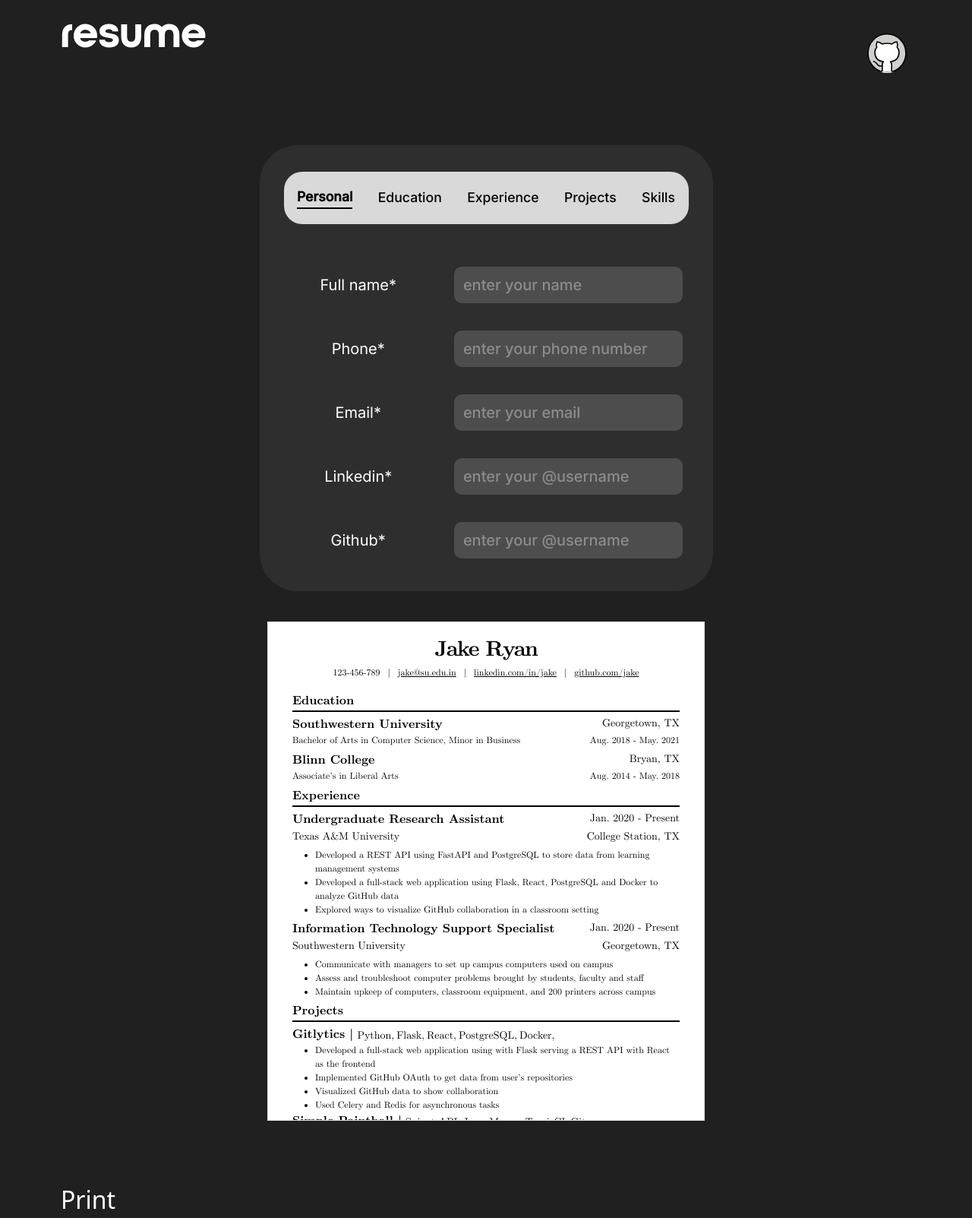
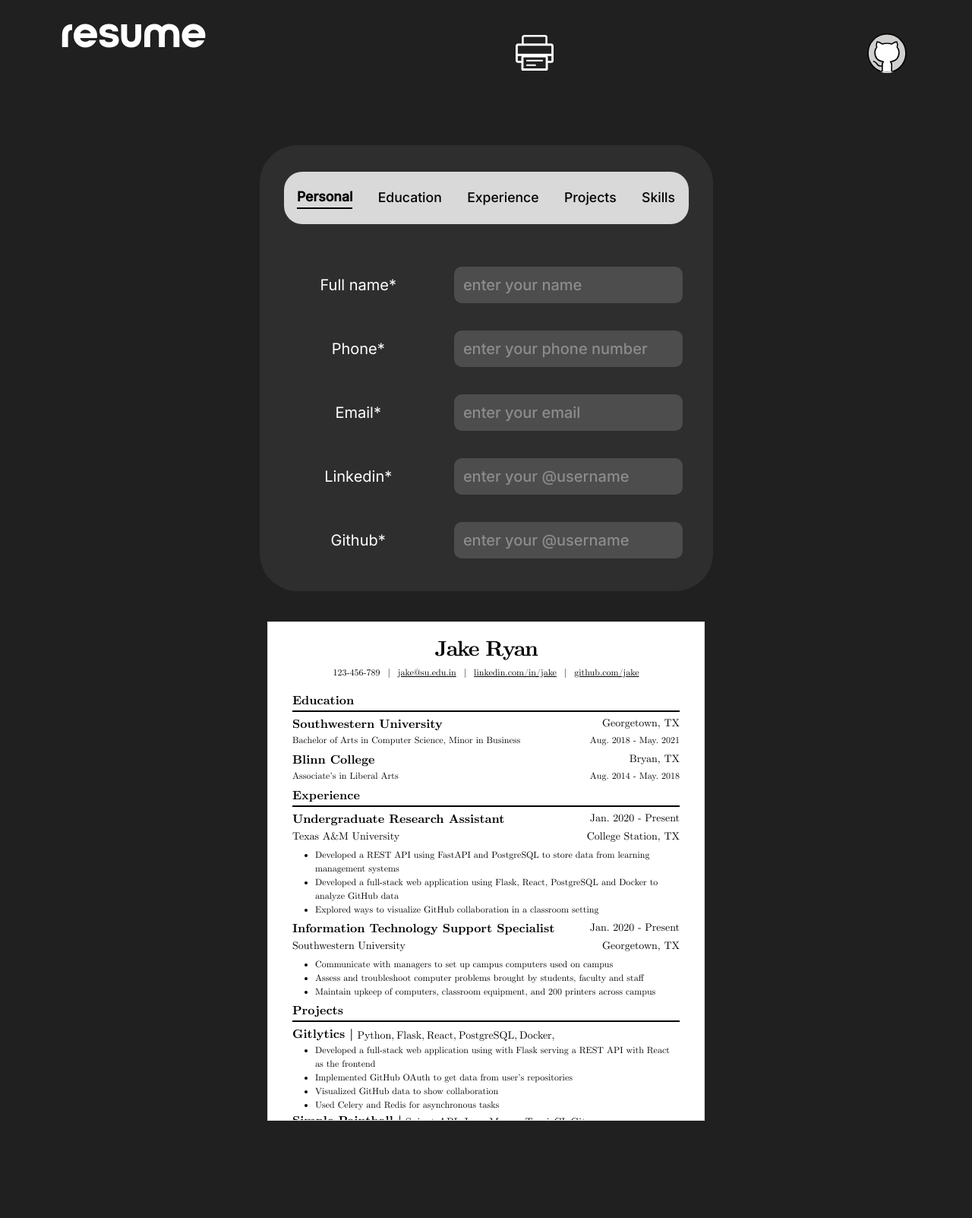
Before and after one commit to GopiWebDev/react_cv_application, a React (Vite) app: page / in a window 1280 px wide. Shown: the whole page at 76% size. After the commit the page ends 1555 px from the top, so only its background shows below. Built offline with nearby package versions, Linux system fonts and the light colour scheme.

Commit message:
completed project with printable format

```diff
--- a/src/App.jsx
+++ b/src/App.jsx
@@ -65,7 +65,6 @@ const App = () => {
           'Visualized GitHub data to show collaboration',
           'Used Celery and Redis for asynchronous tasks',
         ],
-        repoLink: 'https://github.com',
       },
       {
         name: 'Simple Paintball',
@@ -76,7 +75,6 @@ const App = () => {
           'Implemented continuous delivery using TravisCI to build the plugin upon new a release',
           'Collaborated with Minecraft server administrators to suggest features and get feedback about the plugin',
         ],
-        repoLink: 'https://github.com',
       },
     ],
     skills: {
@@ -112,16 +110,6 @@ const App = () => {
     },
   })
 
-  const printDiv = () => {
-    const content = document.querySelector('.view-section').innerHTML
-    const originalContent = document.body.innerHTML
-
-    document.body.innerHTML = content
-    window.print()
-    document.body.innerHTML = originalContent
-    window.location.reload()
-  }
-
   return (
     <div className=' w-full '>
       <div className='wrapper '>
@@ -130,9 +118,6 @@ const App = () => {
           <EditSection data={data} setData={setData} />
           <ViewSection data={data} />
         </main>
-        <button onClick={printDiv} className='text-white text-[2rem]'>
-          Print
-        </button>
       </div>
     </div>
   )
--- a/src/components/Header.jsx
+++ b/src/components/Header.jsx
@@ -1,9 +1,25 @@
 const Header = () => {
+  const printDiv = () => {
+    const content = document.querySelector('.view-section').innerHTML
+    const originalContent = document.body.innerHTML
+
+    document.body.innerHTML = content
+    window.print()
+    document.body.innerHTML = originalContent
+    window.location.reload()
+  }
+
   return (
     <header className='h-[8.6875rem] flex justify-between items-center min-w-[280px]'>
       <h1 className='text-white text-[3.75rem] font-Nordique self-start'>
         resume
       </h1>
+      <img
+        onClick={printDiv}
+        className='w-[50px] cursor-pointer'
+        src='../src/assets/icons/printer-icon.svg'
+        alt=''
+      />
       <a
         href='https://github.com/GopiWebDev/react_cv_application'
         target='_blank'
--- a/src/components/Personal.jsx
+++ b/src/components/Personal.jsx
@@ -5,7 +5,7 @@ const Personal = ({ data }) => {
       <h1 className='text-center font-CMU_BOLD text-[1.75rem] tracking-tighter '>
         {name}
       </h1>
-      <div className='flex justify-center gap-[10px] text-[12px]'>
+      <div className='flex justify-center flex-wrap gap-[10px] text-[12px] w-full'>
         <span>{phone}</span>
         <span>|</span>
         <span>
--- a/src/components/Projects.jsx
+++ b/src/components/Projects.jsx
@@ -1,5 +1,5 @@
 const ProjectsData = ({ data }) => {
-  const { name, tools, description, repoLink } = data
+  const { name, tools, description } = data
 
   return (
     <div className='project-detail'>
```
Also changed, not shown: src/assets/icons/printer-icon.svg (added).
